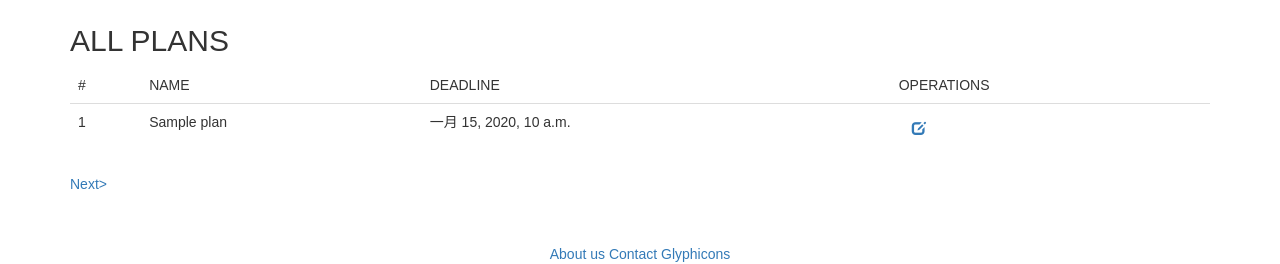
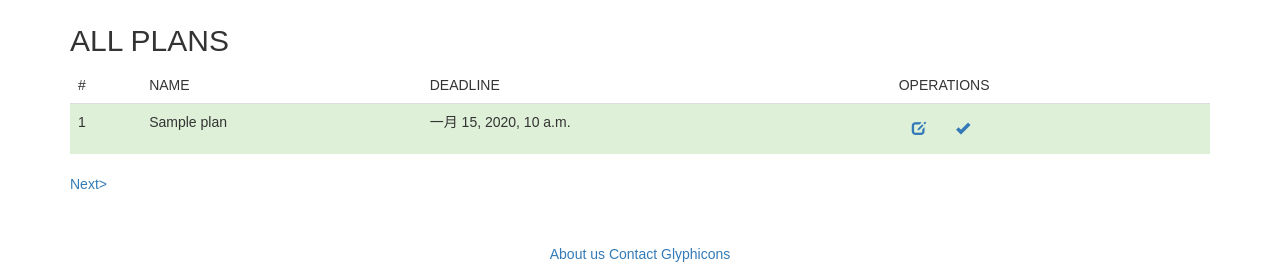
Before and after one commit to Abcdefghijklmnopqrstuvwxyzxyz/things2do, a Django app: page /account/ in a window 1280 px wide. Shown: the part 827-1091 px from the top of the page. Run offline with Django 3.2, Linux system fonts and the light colour scheme; a user stored in the database is signed in; tables that the repository leaves empty hold one stand-in row (values such as "Sample post"); some libraries are stand-ins or nearby versions.

Commit message:
Replace dashboard.html
add "trans" tags to mark sentences to be translated.

```diff
--- a/things2do/t2do/templates/t2do/dashboard.html
+++ b/things2do/t2do/templates/t2do/dashboard.html
@@ -1,18 +1,19 @@
 {%extends 't2do/base.html'%}
 {%load static%}
+{%load i18n%}
 {%block link%}
 <link href="{%static 't2do/dashboard.css'%}" rel="stylesheet" type="text/css"/>
 <link href="{%static 't2do/block.css'%}" rel="stylesheet" type="text/css"/>
 {%endblock%}
 {%block content%}
 <section id="deadline-coming">
-	<h2>DEADLINE COMING</h2>
+	<h2>{% trans 'DEADLINE COMING' %}</h2>
 	<!-- Plan Blocks -->
 	{%include 't2do/block.html'%}
 </section>
 <section>
 	<h2>DASHBOARD</h2>
-	<p><i>No Apps yet, have a look in our <a href="/app/public" target="_blank">public apps</a>.</i></p>
+	<p><i>{% trans 'No Apps yet, have a look in our' %} <a href="/app/public" target="_blank">{% trans 'public apps' %}</a>.</i></p>
 	<div class="app"><iframe frameborder="no" border="0" marginwidth="0" marginheight="0" width=380 height=369 src="http://music.163.com/outchain/player?type=0&id=492299725&auto=0&height=430"></iframe></div>
 </section>
 <section>
@@ -23,19 +24,24 @@
 	<div>
 		<table class="table table-hover">
 			<thead>
-				<tr><td>#</td><td>NAME</td><td>DEADLINE</td><td>OPERATIONS</td></tr>
+				<tr><td>#</td><td>NAME</td><td>{% trans 'DEADLINE' %}</td><td>{% trans 'OPERATIONS' %}</td></tr>
 			</thead>
 			<tbody>
 				{% for plan in plans %}
 				{% if plan.is_deadline_comming %}
 				<tr class="danger">
-				{%else%}
+				{% elif plan.is_complete %}
+				<tr class="success">
+				{% else %}
 				<tr>
 				{%endif%}
 					<td>{{forloop.counter}}</td>
 					<td>{{plan.name}}</td>
 					<td>{{plan.end_time}}</td>
-					<td><a class="btn t2do-btn" href="edit?id=1"><span class="glyphicon glyphicon-edit"></span></a></td>
+					<td>
+						<a class="btn t2do-btn" href="edit?id={{plan.id}}"><span class="glyphicon glyphicon-edit"></span></a>
+						<a class="btn t2do-btn" href="c?id={{plan.id}}"><span class="glyphicon glyphicon-ok"></span></a>
+					</td>
 				</tr>
 				{% endfor %}
 			</tbody>
```
